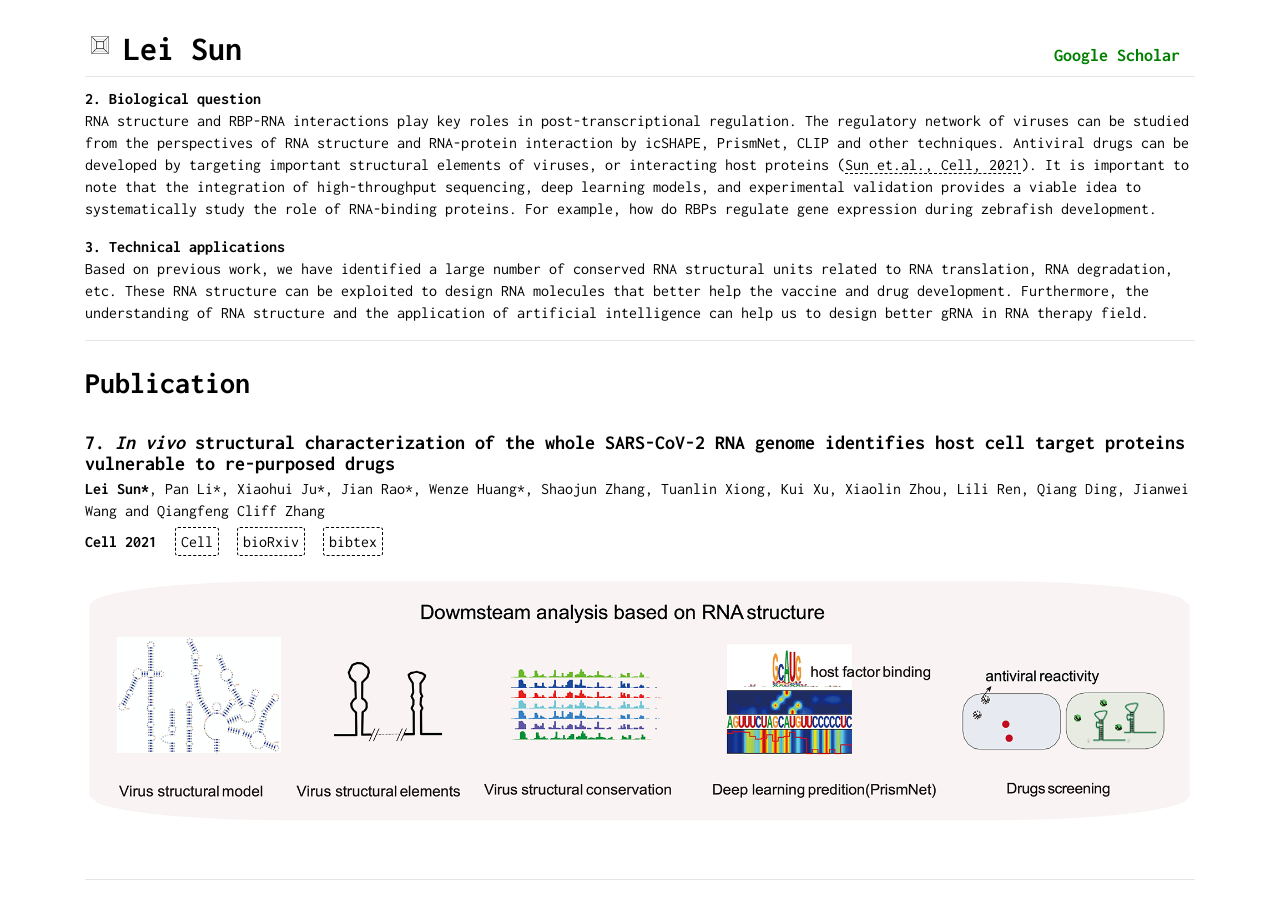
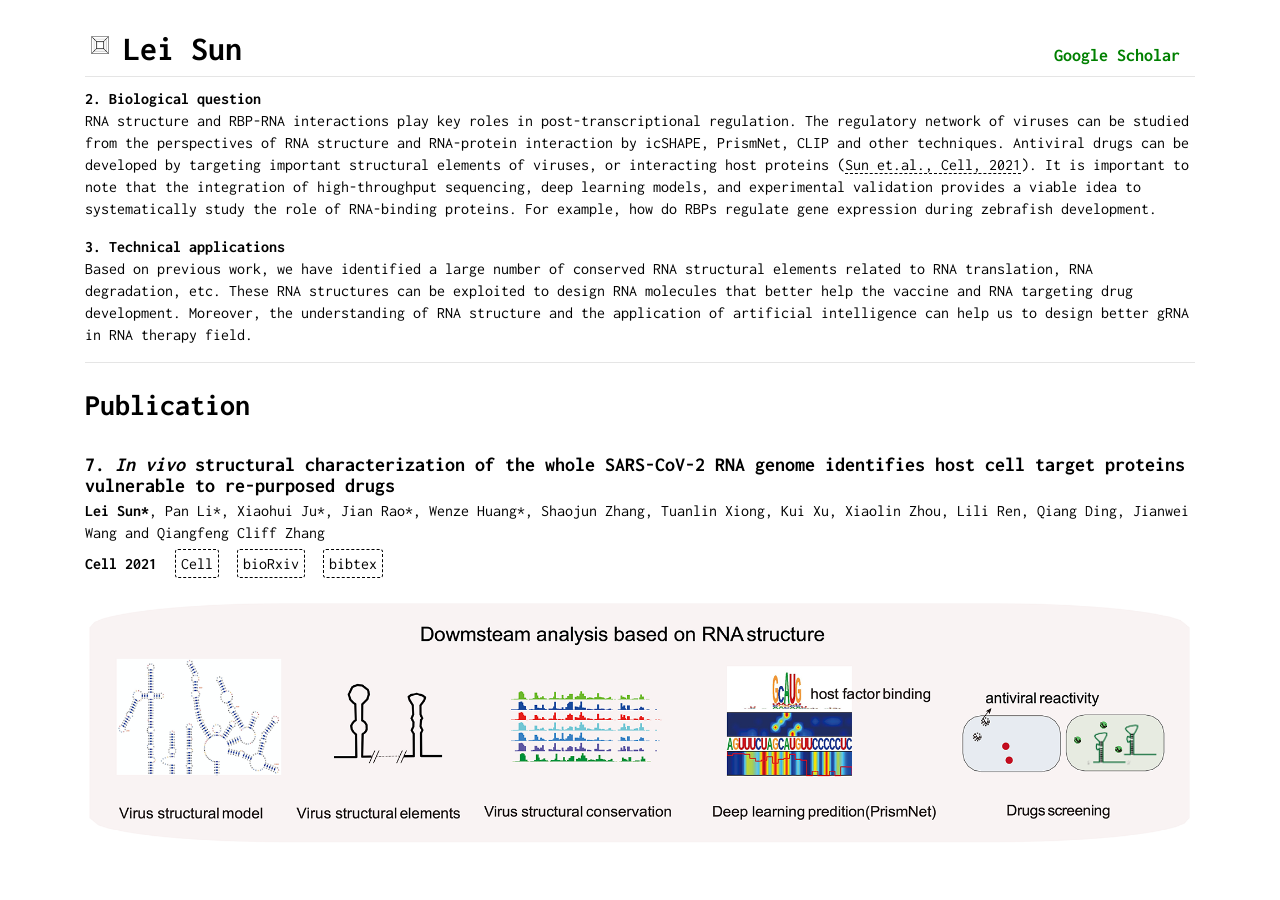
Before and after one commit to sunlei0227/sunlei0227.github.io, a Jekyll site: the page index.html, which Jekyll copies as it is, in a window 1280 px wide and 900 px high, scrolled down 921 px. Built offline with Jekyll 4.4.1, drawn with Linux system fonts in a browser that asks for light colours; comment, search, counter and statistics services are not loaded.

Commit message:
Update index.html

```diff
--- a/index.html
+++ b/index.html
@@ -209,8 +209,8 @@
 
                 <p>
                 <strong>3. Technical applications</strong> <br />
-                    Based on previous work, we have identified a large number of conserved RNA structural units related to RNA translation, RNA degradation, etc. These RNA structure can be exploited to design
-                    RNA molecules that better help the vaccine and drug development. Furthermore, the understanding of RNA structure and the application of artificial intelligence can help us to design better
+                    Based on previous work, we have identified a large number of conserved RNA structural elements related to RNA translation, RNA degradation, etc. These RNA structures can be exploited to design
+                    RNA molecules that better help the vaccine and RNA targeting drug development. Moreover, the understanding of RNA structure and the application of artificial intelligence can help us to design better
                     gRNA in RNA therapy field.
                 </p>
             </p>
```
